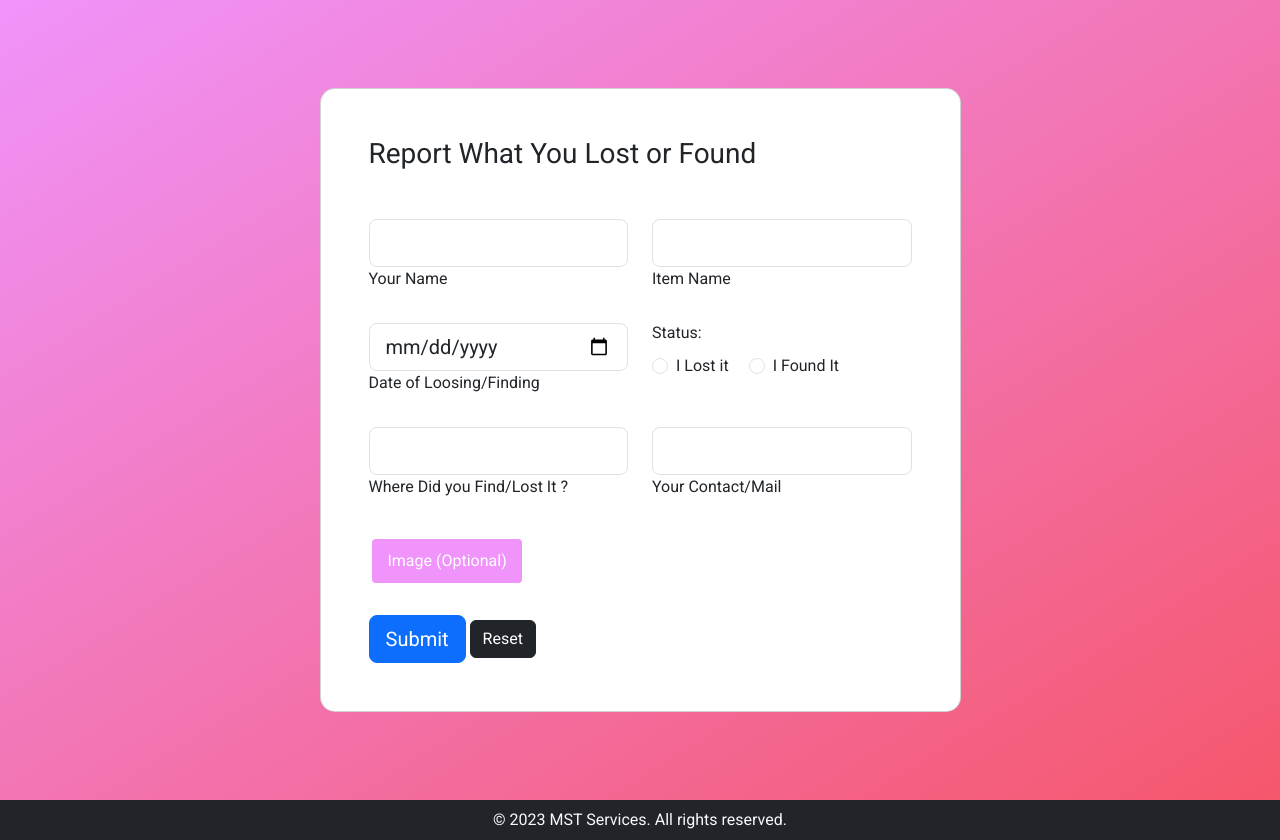
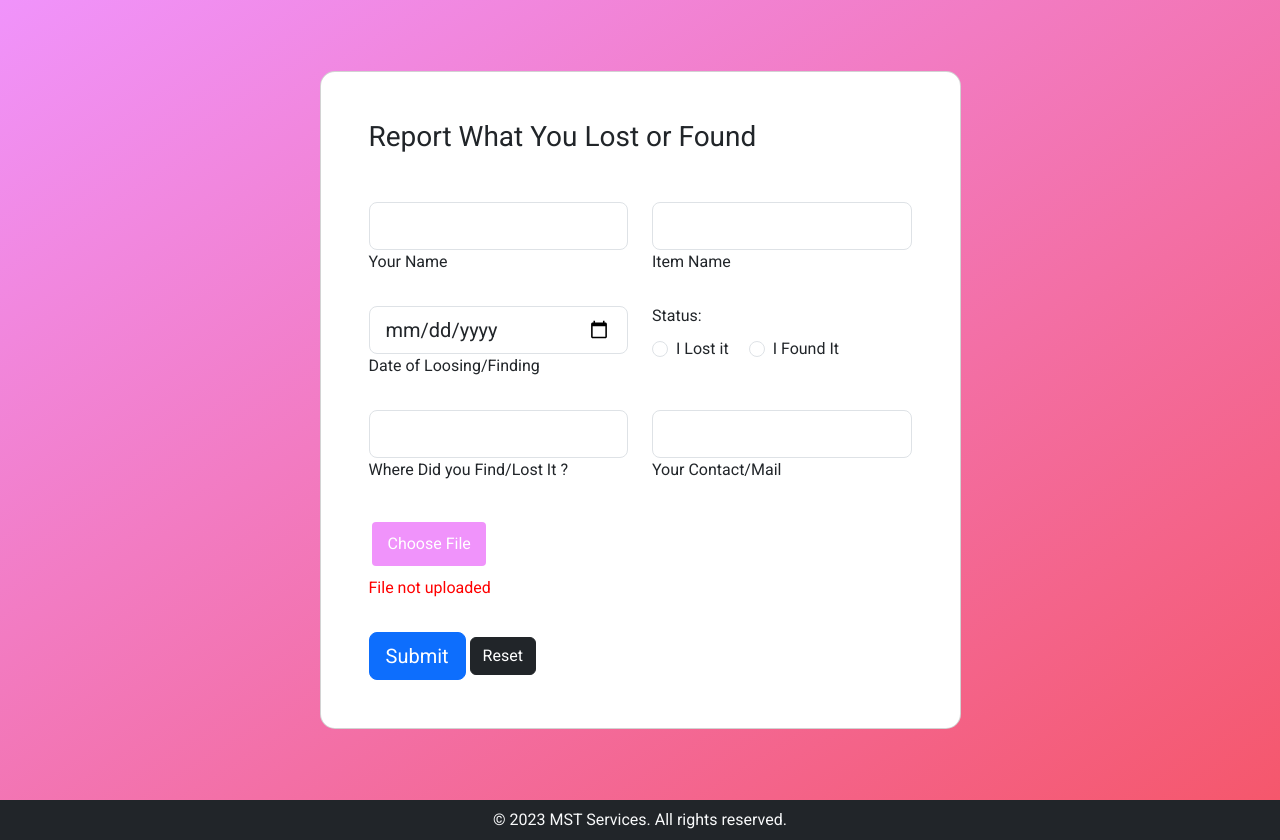
Before and after one commit to dhimanparas20/lostNfound, a Flask app: page /report/ in a window 1280 px wide. Shown: the part 76-916 px from the top of the page. Run offline with Flask 2, Linux system fonts and the light colour scheme.

Commit message:
report.html: Show file upload status
Signed-off-by: dhimanparas20 <dhimanparas20@gmail.com>

```diff
--- a/app.py
+++ b/app.py
@@ -196,4 +196,4 @@ api.add_resource(login, '/login/')
 api.add_resource(logout, '/logout/')
 
 if __name__ == '__main__':
-    app.run(debug=True)
+    app.run(debug=False)
--- a/static/css/index.css
+++ b/static/css/index.css
@@ -108,3 +108,20 @@
 .custom-file-label:hover {
   background-color: #f093fb;
 }
+
+.file-input-wrapper input[type="file"] {
+  font-size: 100px;
+  position: absolute;
+  left: 0;
+  top: 0;
+  opacity: 0;
+}
+.upload-status {
+  margin-top: 10px;
+}
+.upload-status .uploaded {
+  color: green;
+}
+.upload-status .not-uploaded {
+  color: red;
+}
--- a/static/js/report.js
+++ b/static/js/report.js
@@ -46,3 +46,18 @@ $(document).ready(function() {
       document.getElementById("myForm").reset();
   });
 });
+
+const fileInput = document.getElementById('image');
+    const uploadIndicator = document.getElementById('upload-indicator');
+
+    fileInput.addEventListener('change', () => {
+      if (fileInput.files.length > 0) {
+        uploadIndicator.textContent = 'File uploaded';
+        uploadIndicator.classList.remove('not-uploaded');
+        uploadIndicator.classList.add('uploaded');
+      } else {
+        uploadIndicator.textContent = 'File not uploaded';
+        uploadIndicator.classList.remove('uploaded');
+        uploadIndicator.classList.add('not-uploaded');
+      }
+    });
--- a/templates/report.html
+++ b/templates/report.html
@@ -79,9 +79,12 @@
                 <div class="col-12">
                   <label for="image"></label>
                   <div class="file-input-wrapper">
-                    <input type="file" id="image" name="image" >
+                    <input type="file" id="image" name="image">
                     <input type="hidden" id="defaultImage" name="defaultImage" value="default">
-                    <label class="custom-file-label" for="image">Image (Optional)</label>
+                    <label class="custom-file-label" for="image">Choose File</label>
+                  </div>
+                  <div class="upload-status">
+                    <span id="upload-indicator" class="not-uploaded">File not uploaded</span>
                   </div>
                 </div>
               </div>
@@ -99,4 +102,5 @@
   </div>
 </section>
 <script src="/static/js/report.js/"></script>
+
 {% endblock %}
```
